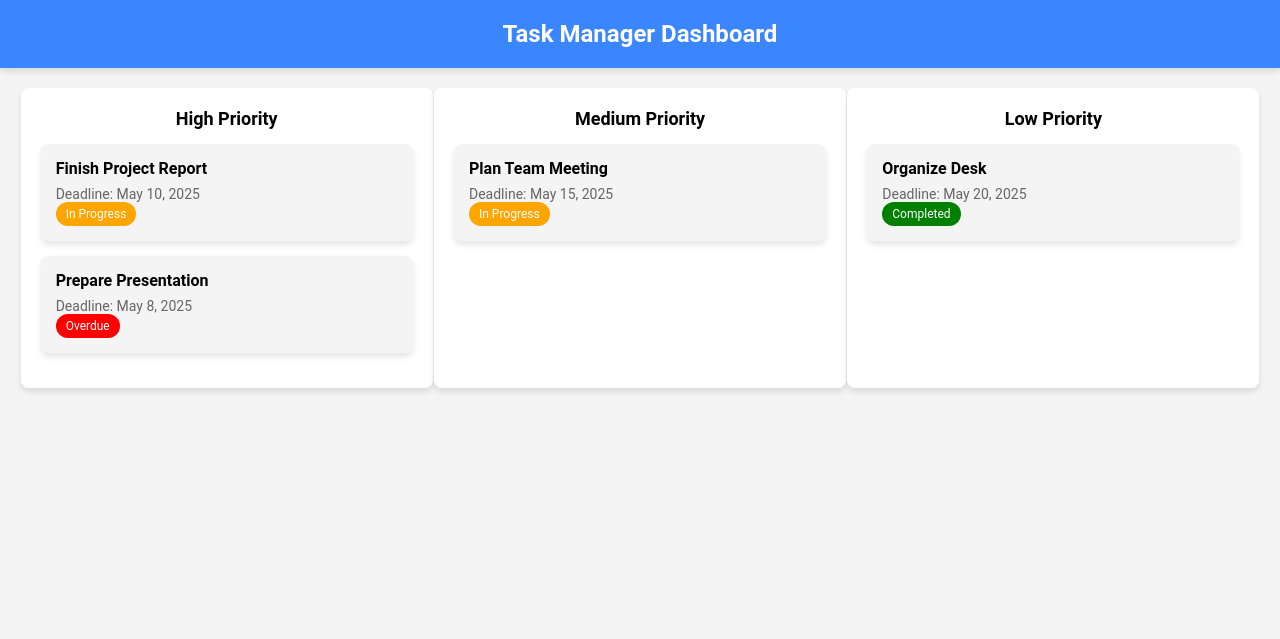
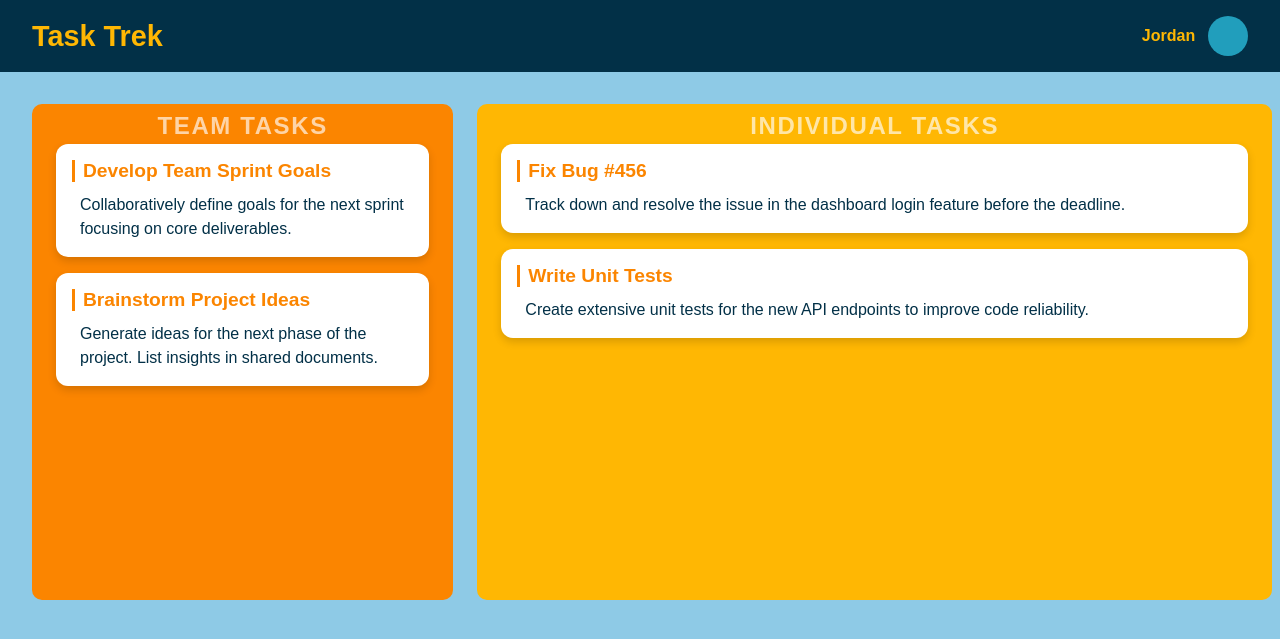
Before and after one commit to 10DavidFranco/softwareWebAppFinal, a Django app: page /user/ in a window 1280 px wide. Shown: the top 639 px of the page. Run offline with Django 5.2, Linux system fonts and the light colour scheme.

Commit message:
fixed the ui for both the user and admin

```diff
--- a/task_app2025/settings.py
+++ b/task_app2025/settings.py
@@ -9,7 +9,7 @@ https://docs.djangoproject.com/en/5.2/topics/settings/
 For the full list of settings and their values, see
 https://docs.djangoproject.com/en/5.2/ref/settings/
 """
-
+import os
 from pathlib import Path
 
 # Build paths inside the project like this: BASE_DIR / 'subdir'.
@@ -112,6 +112,7 @@ USE_TZ = True
 # https://docs.djangoproject.com/en/5.2/howto/static-files/
 
 STATIC_URL = 'static/'
+STATICFILES_DIRS = [os.path.join(BASE_DIR, 'static')]
 
 # Default primary key field type
 # https://docs.djangoproject.com/en/5.2/ref/settings/#default-auto-field
--- /dev/null
+++ b/tasktrek/static/css/styles.css
@@ -0,0 +1,314 @@
+/* Reset Default Styles */
+* {
+    margin: 0;
+    padding: 0;
+    box-sizing: border-box;
+}
+
+/* Body Styles */
+body {
+    font-family: 'Arial', sans-serif;
+    background-color: #8ecae6; /* Light blue background */
+    color: white;
+    padding: 0;
+}
+
+/* Header Bar */
+.header-bar {
+    background-color: #023047;
+    padding: 1rem 2rem;
+    display: flex;
+    align-items: center;
+    justify-content: space-between;
+    color: white;
+}
+
+/* Title Style */
+.header-bar h1 {
+    font-size: 1.8rem;
+    font-weight: bold;
+    color: #ffb703;
+}
+
+.user-info {
+    display: flex;
+    align-items: center;
+}
+
+.user-info .profile-picture {
+    width: 40px;
+    height: 40px;
+    border-radius: 50%;
+    background-color: #219ebc;
+    margin-left: 0.8rem;
+}
+
+.user-info .user-name {
+    font-size: 1rem;
+    font-weight: bold;
+    color: #ffb703;
+}
+
+/* Tasks Container */
+.tasks-container {
+    display: flex;
+    padding: 2rem;
+    gap: 1.5rem;
+}
+
+/* Team Tasks Section */
+.team-tasks {
+    flex: 1;
+    background-color: #fb8500;
+    border-radius: 10px;
+    padding: 1.5rem;
+    position: relative;
+}
+
+.individual-tasks {
+    flex: 2;
+    background-color: #ffb703;
+    border-radius: 10px;
+    padding: 1.5rem;
+    position: relative;
+}
+
+/* Label Background Style */
+.background-label {
+    position: absolute;
+    top: 0.5rem;
+    left: 50%;
+    transform: translateX(-50%);
+    font-size: 1.5rem;
+    color: rgba(255, 255, 255, 0.65);
+    text-transform: uppercase;
+    font-weight: bold;
+    letter-spacing: 0.1rem;
+}
+
+/* Task Card Styles */
+.task-card {
+    margin: 1rem 0;
+    padding: 1rem;
+    background: white;
+    border-radius: 12px;
+    box-shadow: 0 4px 8px rgba(0, 0, 0, 0.15);
+    color: #023047;
+    transition: transform 0.3s ease, box-shadow 0.3s ease;
+}
+
+/* Hover Effects */
+.task-card:hover {
+    transform: translateY(-5px);
+    box-shadow: 0 6px 12px rgba(0, 0, 0, 0.25);
+}
+
+/* Task Title */
+.task-card h3 {
+    font-size: 1.2rem;
+    margin-bottom: 0.7rem;
+    padding-left: 0.5rem;
+    border-left: 3px solid #fb8500;
+    color: #fb8500;
+}
+
+/* Task Instructions */
+.task-card p {
+    font-size: 1rem;
+    padding-left: 0.5rem; /* Match left padding with title */
+    margin-top: 0; /* Remove additional top margin */
+    color: #023047;
+    line-height: 1.5; /* Ensure consistent vertical text spacing */
+    text-align: start; /* Force left alignment */
+}
+/* Tasks Container */
+.tasks-container {
+    display: flex;
+    gap: 1.5rem;
+    height: 70vh; /* Restrict visible height to allow scrolling */
+    overflow-y: auto; /* Enable vertical scrolling within this container */
+    padding-right: 0.5rem; /* Add padding for scrollbar aesthetics */
+}
+
+/* Optional: Make scrollbars prettier */
+.tasks-container::-webkit-scrollbar {
+    width: 10px; /* Width of scrollbar */
+}
+
+.tasks-container::-webkit-scrollbar-thumb {
+    background-color: #fb8500; /* Color of scrollbar thumb */
+    border-radius: 10px; /* Rounded corners */
+    border: 1px solid #ffb703; /* Optional: border for thumb */
+}
+
+.tasks-container::-webkit-scrollbar-track {
+    background-color: #8ecae6; /* Background color of scrollbar track */
+}
+
+.task-info {
+    display: flex; /* Align title and checkbox horizontally */
+    align-items: center; /* Vertically center-aligned */
+    justify-content: space-between; /* Place title and checkbox apart */
+    margin-bottom: 0.5rem;
+}
+
+.task-checkbox {
+    width: 16px; /* Size of checkbox */
+    height: 16px;
+    cursor: pointer; /* Hover indication for clicking */
+    accent-color: #fb8500; /* Optional: Change checkbox appearance to match design */
+}
+
+/* Optional styling for completed tasks */
+.task-card h3 {
+    text-decoration: none; /* Default (not crossed out) */
+}
+
+.task-card.completed h3 {
+    text-decoration: line-through; /* Add strikethrough when completed */
+    color: #9E9E9E; /* Gray out completed task title */
+}
+
+/* Admin Container */
+.admin-container {
+    padding: 2rem;
+    display: flex;
+    flex-direction: column;
+    gap: 2rem;
+}
+
+/* Section Headers */
+.management-section h2 {
+    font-size: 1.8rem;
+    color: white;
+    margin-bottom: 1rem;
+}
+
+/* User Management */
+.user-management {
+    display: flex;
+    flex-direction: column;
+    gap: 2rem;
+}
+
+/* User Card */
+.user-card {
+    background-color: #1d3557;
+    color: white;
+    padding: 1.5rem;
+    border-radius: 10px;
+    box-shadow: 0px 4px 10px rgba(0, 0, 0, 0.2);
+    position: relative;
+}
+
+.card-header {
+    display: flex;
+    justify-content: space-between;
+    align-items: center;
+    margin-bottom: 1rem;
+}
+
+.card-header h3 {
+    margin: 0;
+    font-size: 1.5rem;
+    color: #fb8500;
+}
+
+.add-task-btn {
+    background-color: #fb8500;
+    color: white;
+    border: none;
+    border-radius: 50%;
+    width: 30px;
+    height: 30px;
+    font-size: 1.2rem;
+    line-height: 30px;
+    text-align: center;
+    cursor: pointer;
+}
+
+.add-task-btn:hover {
+    background-color: #e63946;
+}
+
+.user-card p {
+    font-size: 1rem;
+    margin: 0.5rem 0 1rem 0;
+}
+
+/* Task List */
+.task-list {
+    list-style: none;
+    padding: 0;
+    margin: 0;
+}
+
+.task-list li {
+    background-color: #f1faee;
+    color: #1d3557;
+    padding: 1rem;
+    margin-bottom: 0.5rem;
+    border-radius: 8px;
+    display: flex;
+    justify-content: space-between;
+    align-items: center;
+    box-shadow: 0px 2px 5px rgba(0, 0, 0, 0.1);
+}
+
+/* Action Buttons */
+.action-buttons {
+    display: flex;
+    gap: 0.5rem;
+}
+
+.approve-btn {
+    background-color: #8ecae6;
+    color: white;
+    border: none;
+    padding: 0.5rem 1rem;
+    border-radius: 5px;
+    cursor: pointer;
+    font-size: 0.9rem;
+}
+
+.deny-btn {
+    background-color: #fb8500;
+    color: white;
+    border: none;
+    padding: 0.5rem 1rem;
+    border-radius: 5px;
+    cursor: pointer;
+    font-size: 0.9rem;
+}
+
+.approve-btn:hover {
+    background-color: #219ebc;
+}
+
+.deny-btn:hover {
+    background-color: #e63946;
+}
+/* Section Header: Flexbox alignment between title and button */
+.section-header {
+    display: flex;
+    justify-content: space-between;
+    align-items: center;
+    margin-bottom: 1rem;
+}
+
+/* Add Team Task Button */
+.add-team-task-btn {
+    background-color: #fb8500;
+    color: white;
+    border: none;
+    border-radius: 5px;
+    padding: 0.7rem 1.3rem;
+    font-size: 1rem;
+    cursor: pointer;
+    box-shadow: 0px 2px 6px rgba(0, 0, 0, 0.2);
+    transition: background-color 0.3s ease;
+}
+
+.add-team-task-btn:hover {
+    background-color: #e63946;
+}
--- a/tasktrek/static/styles.css
+++ /dev/null
@@ -1,86 +0,0 @@
-body {
-    font-family: 'Roboto', sans-serif;
-    background-color: #f4f4f4;
-    margin: 0;
-    padding: 0;
-}
-
-/* Header styling */
-.header {
-    background-color: #3a86ff; /* Warm, bright blue */
-    color: white;
-    padding: 20px;
-    text-align: center;
-    font-size: 24px;
-    font-weight: bold;
-    box-shadow: 0 4px 6px rgba(0, 0, 0, 0.1);
-}
-
-/* Container for task columns */
-.task-container {
-    display: flex;
-    justify-content: space-around;
-    margin: 20px;
-}
-
-/* Column styling */
-.task-column {
-    background-color: #ffffff;
-    border-radius: 8px;
-    padding: 20px;
-    box-shadow: 0 4px 6px rgba(0, 0, 0, 0.1);
-    width: 30%;
-}
-
-.column-title {
-    font-size: 18px;
-    font-weight: bold;
-    margin-bottom: 15px;
-    text-align: center;
-}
-
-/* Task card styling */
-.task-card {
-    background-color: #f4f4f4;
-    border-radius: 8px;
-    box-shadow: 0 4px 6px rgba(0, 0, 0, 0.1);
-    padding: 15px;
-    margin-bottom: 15px;
-    transition: transform 0.2s ease-in-out;
-}
-
-.task-card:hover {
-    transform: scale(1.05);
-}
-
-.task-title {
-    font-size: 16px;
-    font-weight: bold;
-    margin-bottom: 8px;
-}
-
-.task-details {
-    font-size: 14px;
-    color: #666;
-}
-
-.task-status {
-    padding: 5px 10px;
-    border-radius: 20px;
-    color: white;
-    font-size: 12px;
-    display: inline-block;
-}
-
-/* Status colors */
-.task-status.completed {
-    background-color: green;
-}
-
-.task-status.in-progress {
-    background-color: orange;
-}
-
-.task-status.overdue {
-    background-color: red;
-}
--- a/tasktrek/templates/user.html
+++ b/tasktrek/templates/user.html
@@ -3,50 +3,51 @@
 <head>
     <meta charset="UTF-8">
     <meta name="viewport" content="width=device-width, initial-scale=1.0">
-    <title>Task Manager</title>
+    <title>User Dashboard</title>
+
+    <!-- Load static and reference the CSS -->
     {% load static %}
-    <link rel="stylesheet" href="{% static 'styles.css' %}">
+    <link rel="stylesheet" href="{% static 'css/styles.css' %}">
 </head>
 <body>
-    <!-- Blue Header -->
-    <div class="header">
-        Task Manager Dashboard
+    <!-- Top Heading Bar -->
+    <div class="header-bar">
+        <h1>Task Trek</h1> <!-- Application Title -->
+        <div class="user-info">
+            <span class="user-name">Jordan</span> <!-- Sample name -->
+            <div class="profile-picture"></div>
+        </div>
     </div>
 
-    <!-- Task Columns -->
-    <div class="task-container">
-        <!-- High Priority Column -->
-        <div class="task-column">
-            <div class="column-title">High Priority</div>
+    <!-- Tasks Section -->
+    <div class="tasks-container">
+        <!-- Team Tasks Section -->
+        <div class="team-tasks">
+            <!-- Decorative Background Label -->
+            <div class="background-label">Team Tasks</div>
+            <!-- Example Tasks -->
             <div class="task-card">
-                <div class="task-title">Finish Project Report</div>
-                <div class="task-details">Deadline: May 10, 2025</div>
-                <span class="task-status in-progress">In Progress</span>
+                <h3>Develop Team Sprint Goals</h3>
+                <p>Collaboratively define goals for the next sprint focusing on core deliverables.</p>
             </div>
             <div class="task-card">
-                <div class="task-title">Prepare Presentation</div>
-                <div class="task-details">Deadline: May 8, 2025</div>
-                <span class="task-status overdue">Overdue</span>
+                <h3>Brainstorm Project Ideas</h3>
+                <p>Generate ideas for the next phase of the project. List insights in shared documents.</p>
             </div>
         </div>
 
-        <!-- Medium Priority Column -->
-        <div class="task-column">
-            <div class="column-title">Medium Priority</div>
+        <!-- Individual Tasks Section -->
+        <div class="individual-tasks">
+            <!-- Decorative Background Label -->
+            <div class="background-label">Individual Tasks</div>
+            <!-- Example Tasks -->
             <div class="task-card">
-                <div class="task-title">Plan Team Meeting</div>
-                <div class="task-details">Deadline: May 15, 2025</div>
-                <span class="task-status in-progress">In Progress</span>
+                <h3>Fix Bug #456</h3>
+                <p>Track down and resolve the issue in the dashboard login feature before the deadline.</p>
             </div>
-        </div>
-
-        <!-- Low Priority Column -->
-        <div class="task-column">
-            <div class="column-title">Low Priority</div>
             <div class="task-card">
-                <div class="task-title">Organize Desk</div>
-                <div class="task-details">Deadline: May 20, 2025</div>
-                <span class="task-status completed">Completed</span>
+                <h3>Write Unit Tests</h3>
+                <p>Create extensive unit tests for the new API endpoints to improve code reliability.</p>
             </div>
         </div>
     </div>
```
Also changed, not shown: tasktrek/templates/superuser.html (+66 -7 lines).
